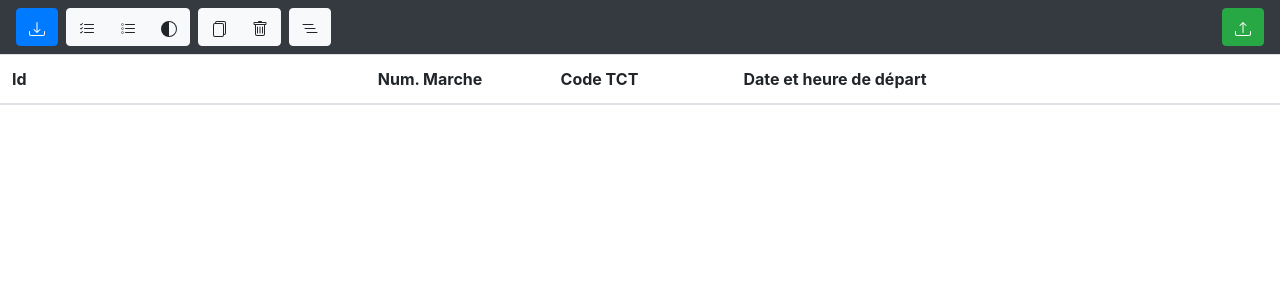
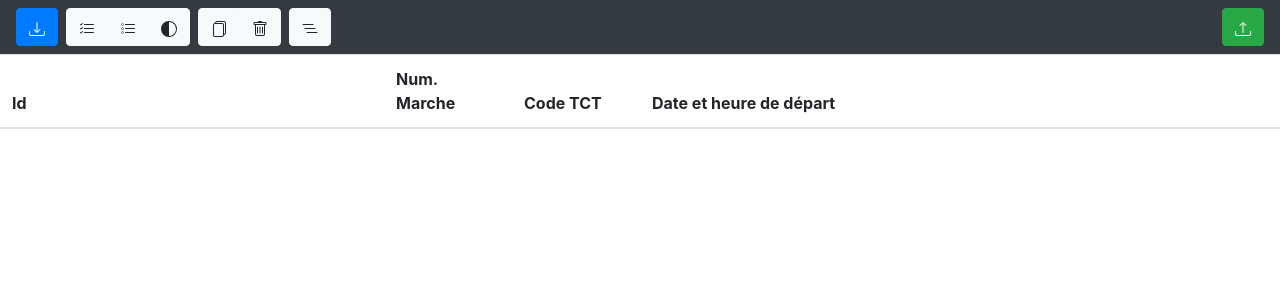
Before and after one commit to bataille/pto-circulations-editor, a React (Create React App) app: page / in a window 1280 px wide. Shown: the top 300 px of the page. Built offline with nearby package versions, Linux system fonts and the light colour scheme.

Commit message:
Fix #2: columns size under Chrome

```diff
--- a/src/App.css
+++ b/src/App.css
@@ -1,3 +1,23 @@
 .header {
   text-align: center;
 }
+
+.w-5 {
+  width: 5%;
+}
+
+.w-10 {
+  width: 10%;
+}
+
+.w-20 {
+  width: 20%;
+}
+
+.w-30 {
+  width: 30%;
+}
+
+.w-40 {
+  width: 40%;
+}
--- a/src/containers/CirculationsList.js
+++ b/src/containers/CirculationsList.js
@@ -8,11 +8,11 @@ const CirculationsList = ({ circulationsIdList }) => (
     <Table hover>
         <thead>
             <tr>
-                <th className="col-sm-2">Id</th>
-                <th className="col-sm-1">Num. Marche</th>
-                <th className="col-sm-1">Code TCT</th>
-                <th className="col-sm-2">Date et heure de départ</th>
-                <th className="col-sm-1"></th>
+                <th className="w-30">Id</th>
+                <th className="w-10">Num. Marche</th>
+                <th className="w-10">Code TCT</th>
+                <th className="w-30">Date et heure de départ</th>
+                <th className="w-20"></th>
             </tr>
         </thead>
         <tbody>
```
